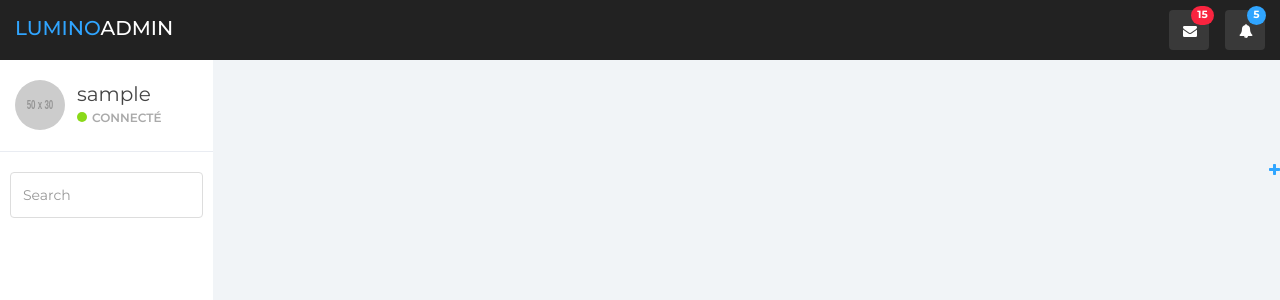
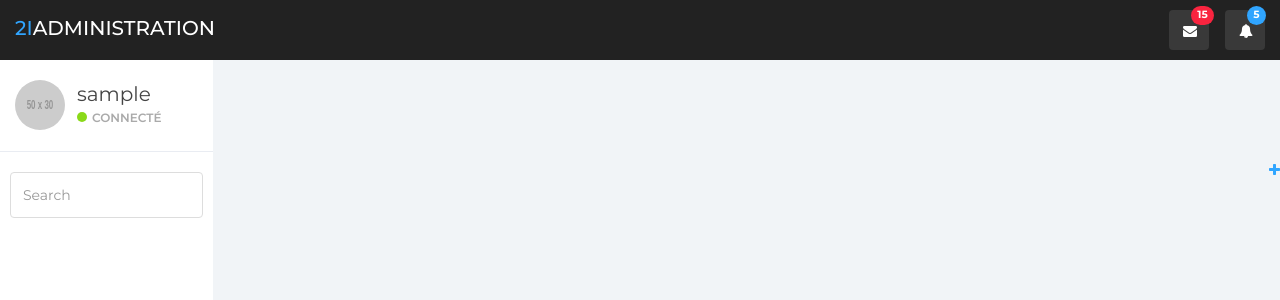
Before and after one commit to 227Mahaman/2i_administration, a PHP site: the page made by app/views/menu.php in a window 1280 px wide. Shown: the top 300 px of the page. Run offline with PHP 8.4, Linux system fonts and the light colour scheme; the template is opened without the code that fills it, so the values that code supplies are empty; the visitor is signed in with stand-in values (Sample User, id 1); grey boxes labelled with a size stand in for pictures from a placeholder-image service; some libraries are stand-ins or nearby versions.

Commit message:
titre navbrand

```diff
--- a/app/views/template.php
+++ b/app/views/template.php
@@ -24,7 +24,7 @@
 					<span class="icon-bar"></span>
 					<span class="icon-bar"></span>
 					<span class="icon-bar"></span></button>
-				<a class="navbar-brand" href="#"><span>Lumino</span>Admin</a>
+				<a class="navbar-brand" href="#"><span>2i</span>Administration</a>
 				<ul class="nav navbar-top-links navbar-right">
 					<li class="dropdown"><a class="dropdown-toggle count-info" data-toggle="dropdown" href="#">
 						<em class="fa fa-envelope"></em><span class="label label-danger">15</span>
```
